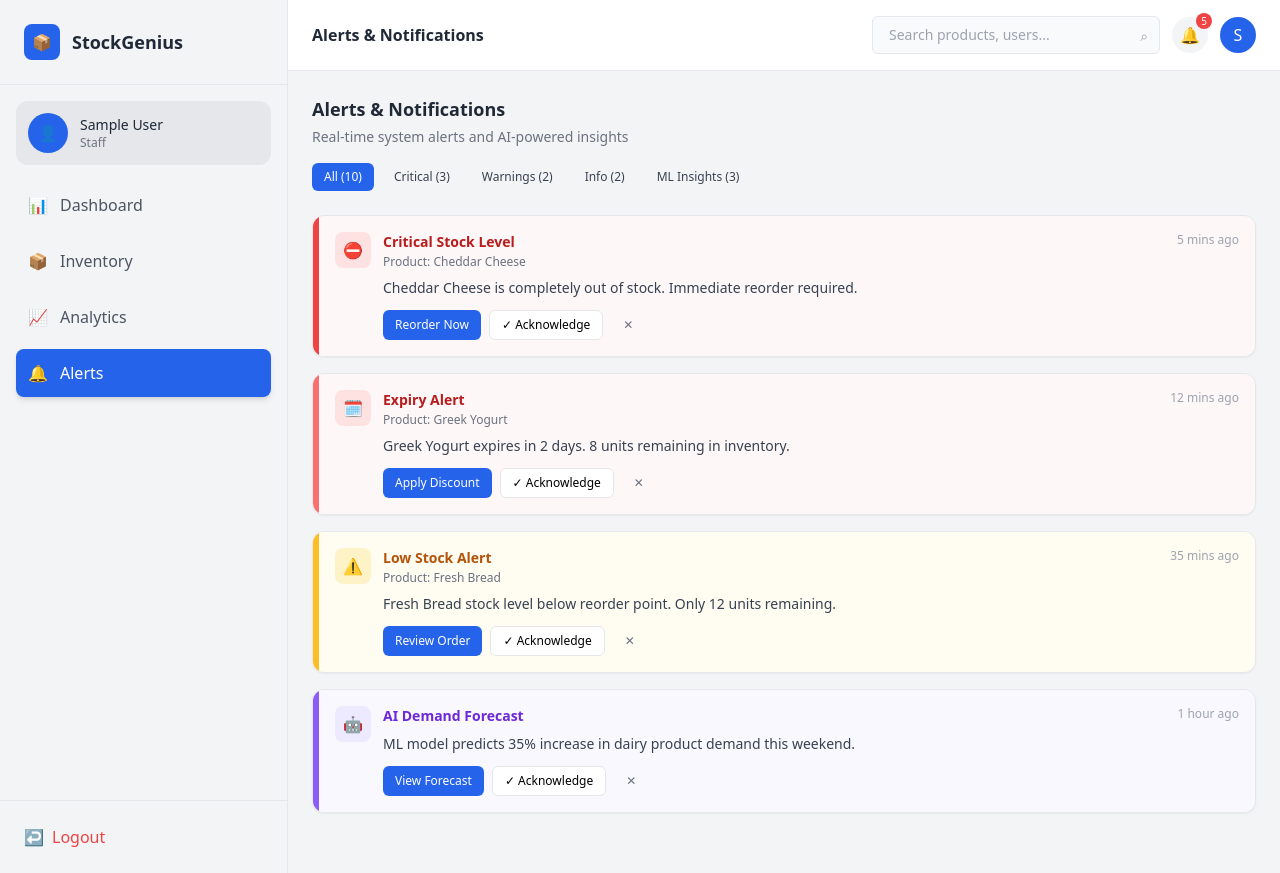
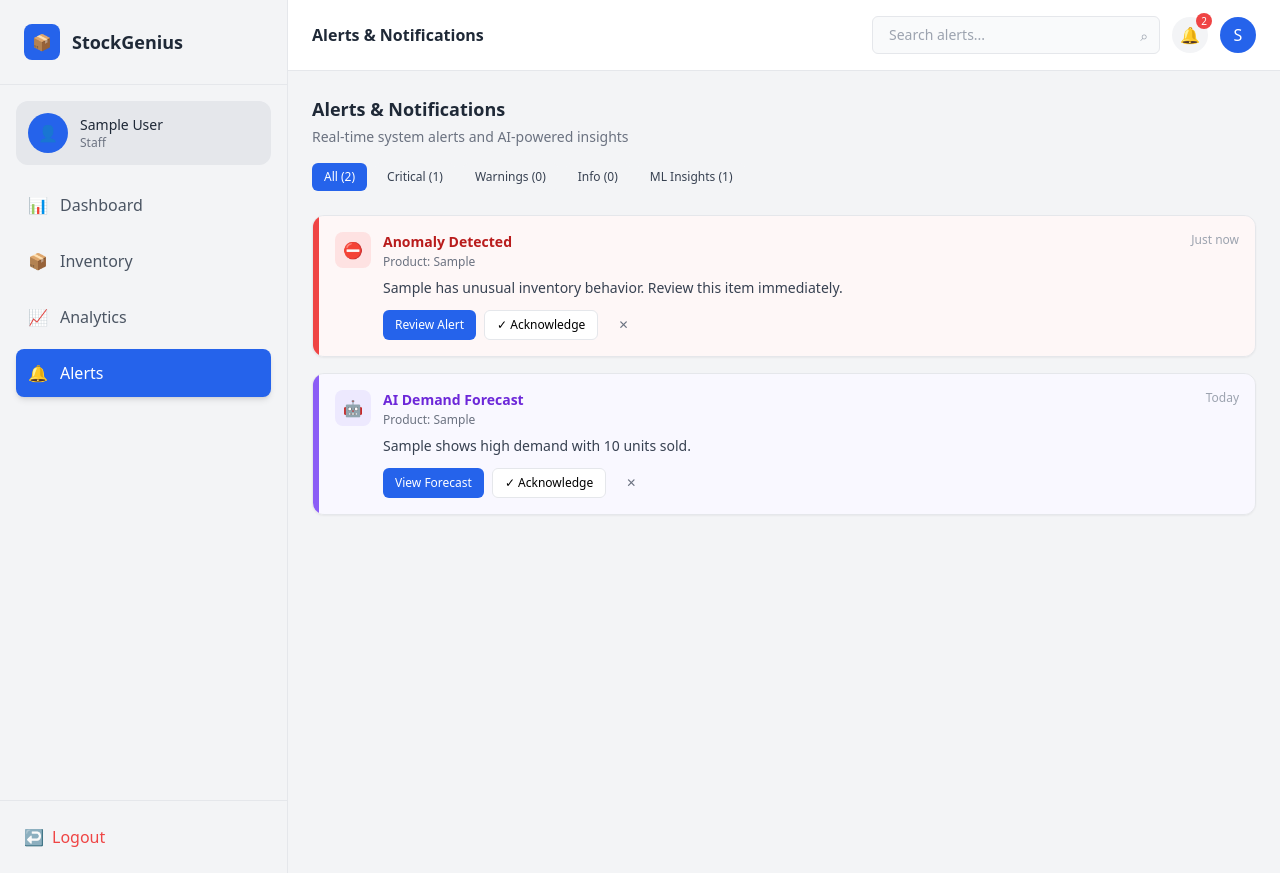
Before and after one commit to Nuraaaaaaa/StockGenius, a Flask app: page /alerts in a window 1280 px wide. Run offline with Flask 3, Linux system fonts and the light colour scheme; the visitor is signed in with stand-in values (Sample User, id 1); tables that the repository leaves empty or names only in its code hold one stand-in row (values such as "Sample post"); some libraries are stand-ins or nearby versions.

Commit message:
alert page connected with database

```diff
--- a/Product/app.py
+++ b/Product/app.py
@@ -116,8 +116,152 @@ def inventory():
         db.close_connection(conn)
 
 @app.route("/alerts")
+@login_required
 def alerts():
-    return render_template("alert.html", active_page="alerts")
+    conn = db.open_connection()
+    try:
+        # Critical alerts: anomaly + very low stock
+        critical_rows = db.run_query(conn, """
+            SELECT
+                sub_category,
+                stock_level,
+                reorder_point,
+                days_to_expiry,
+                quantity,
+                sales,
+                profit,
+                is_anomaly,
+                low_stock,
+                near_expiry
+            FROM ml_inventory
+            WHERE is_anomaly = 1
+               OR (low_stock = 1 AND stock_level <= reorder_point * 0.5)
+               OR (near_expiry = 1 AND days_to_expiry <= 7)
+            ORDER BY is_anomaly DESC, days_to_expiry ASC, stock_level ASC
+            LIMIT 5
+        """)
+
+        # Warning alerts: low stock or near expiry
+        warning_rows = db.run_query(conn, """
+            SELECT
+                sub_category,
+                stock_level,
+                reorder_point,
+                days_to_expiry,
+                quantity,
+                sales,
+                profit,
+                is_anomaly,
+                low_stock,
+                near_expiry
+            FROM ml_inventory
+            WHERE (low_stock = 1 OR near_expiry = 1)
+              AND is_anomaly = 0
+            ORDER BY near_expiry DESC, low_stock DESC, stock_level ASC
+            LIMIT 5
+        """)
+
+        # ML insights: top demand products
+        ml_rows = db.run_query(conn, """
+            SELECT
+                sub_category,
+                SUM(quantity) AS total_quantity,
+                ROUND(SUM(sales), 2) AS total_sales,
+                ROUND(AVG(profit_margin), 2) AS avg_margin
+            FROM ml_inventory
+            GROUP BY sub_category
+            ORDER BY total_quantity DESC
+            LIMIT 3
+        """)
+
+        alerts_data = []
+
+        # Critical cards
+        for row in critical_rows:
+            if row["is_anomaly"] == 1:
+                alerts_data.append({
+                    "type": "critical",
+                    "icon": "⛔",
+                    "title": "Anomaly Detected",
+                    "subtitle": f"Product: {row['sub_category']}",
+                    "message": f"{row['sub_category']} has unusual inventory behavior. Review this item immediately.",
+                    "action": "Review Alert",
+                    "time": "Just now"
+                })
+            elif row["near_expiry"] == 1 and row["days_to_expiry"] is not None and row["days_to_expiry"] <= 7:
+                alerts_data.append({
+                    "type": "critical",
+                    "icon": "🗓️",
+                    "title": "Expiry Alert",
+                    "subtitle": f"Product: {row['sub_category']}",
+                    "message": f"{row['sub_category']} expires in {int(row['days_to_expiry'])} days.",
+                    "action": "Apply Discount",
+                    "time": "Recently"
+                })
+            elif row["low_stock"] == 1:
+                alerts_data.append({
+                    "type": "critical",
+                    "icon": "📦",
+                    "title": "Critical Stock Level",
+                    "subtitle": f"Product: {row['sub_category']}",
+                    "message": f"{row['sub_category']} stock is critically low ({int(row['stock_level'])} left). Immediate reorder required.",
+                    "action": "Reorder Now",
+                    "time": "Recently"
+                })
+
+        # Warning cards
+        for row in warning_rows:
+            if row["near_expiry"] == 1 and row["days_to_expiry"] is not None:
+                alerts_data.append({
+                    "type": "warning",
+                    "icon": "⚠️",
+                    "title": "Near Expiry Warning",
+                    "subtitle": f"Product: {row['sub_category']}",
+                    "message": f"{row['sub_category']} will expire in {int(row['days_to_expiry'])} days.",
+                    "action": "Review Item",
+                    "time": "Recently"
+                })
+            elif row["low_stock"] == 1:
+                alerts_data.append({
+                    "type": "warning",
+                    "icon": "⚠️",
+                    "title": "Low Stock Alert",
+                    "subtitle": f"Product: {row['sub_category']}",
+                    "message": f"{row['sub_category']} is below reorder point. Only {int(row['stock_level'])} units remaining.",
+                    "action": "Review Order",
+                    "time": "Recently"
+                })
+
+        # ML insight cards
+        for row in ml_rows:
+            alerts_data.append({
+                "type": "ml",
+                "icon": "🤖",
+                "title": "AI Demand Forecast",
+                "subtitle": f"Product: {row['sub_category']}",
+                "message": f"{row['sub_category']} shows high demand with {int(row['total_quantity'])} units sold.",
+                "action": "View Forecast",
+                "time": "Today"
+            })
+
+        # counts for tabs
+        counts = {
+            "all": len(alerts_data),
+            "critical": len([a for a in alerts_data if a["type"] == "critical"]),
+            "warning": len([a for a in alerts_data if a["type"] == "warning"]),
+            "info": len([a for a in alerts_data if a["type"] == "info"]),
+            "ml": len([a for a in alerts_data if a["type"] == "ml"]),
+        }
+
+        return render_template(
+            "alert.html",
+            active_page="alerts",
+            alerts_data=alerts_data,
+            counts=counts
+        )
+
+    finally:
+        db.close_connection(conn)
 
 @app.route("/analytics")
 @login_required
--- a/Product/templates/alert.html
+++ b/Product/templates/alert.html
@@ -5,13 +5,16 @@
     <meta name="viewport" content="width=device-width, initial-scale=1.0" />
     <title>Alerts & Notifications</title>
     <script src="https://cdn.tailwindcss.com"></script>
+    <link
+      rel="stylesheet"
+      href="{{ url_for('static', filename='css/alerts.css') }}"
+    />
   </head>
 
   <body class="bg-gray-100">
     <div class="flex h-screen">
-      <!-- SIDEBAR -->
       {% include "sidebar.html" %}
-      <!-- MAIN -->
+
       <main class="flex-1 overflow-y-auto">
         <!-- TOP BAR -->
         <div
@@ -22,8 +25,9 @@
           <div class="flex items-center gap-3">
             <div class="relative">
               <input
+                id="alertSearch"
                 class="w-72 border rounded-md px-4 py-2 text-sm bg-gray-50"
-                placeholder="Search products, users..."
+                placeholder="Search alerts..."
               />
               <span class="absolute right-3 top-2.5 text-gray-400 text-sm"
                 >⌕</span
@@ -35,15 +39,17 @@
             >
               🔔
               <span
-                class="absolute -top-1 -right-1 w-4 h-4 bg-red-500 text-white text-[10px] rounded-full flex items-center justify-center"
-                >5</span
+                class="absolute -top-1 -right-1 min-w-[16px] h-4 px-1 bg-red-500 text-white text-[10px] rounded-full flex items-center justify-center"
               >
+                {{ counts.all }}
+              </span>
             </button>
 
             <div
               class="w-9 h-9 rounded-full bg-blue-600 text-white flex items-center justify-center font-medium"
             >
-              S
+              {{ session.get('user_name', 'S')[0] if session.get('user_name')
+              else 'S' }}
             </div>
           </div>
         </div>
@@ -63,236 +69,121 @@
               data-filter="all"
               class="tab-btn px-3 py-1.5 rounded-md text-xs bg-blue-600 text-white"
             >
-              All (10)
+              All ({{ counts.all }})
             </button>
             <button
               data-filter="critical"
               class="tab-btn px-3 py-1.5 rounded-md text-xs bg-gray-100 text-gray-700 hover:bg-gray-200"
             >
-              Critical (3)
+              Critical ({{ counts.critical }})
             </button>
             <button
               data-filter="warning"
               class="tab-btn px-3 py-1.5 rounded-md text-xs bg-gray-100 text-gray-700 hover:bg-gray-200"
             >
-              Warnings (2)
+              Warnings ({{ counts.warning }})
             </button>
             <button
               data-filter="info"
               class="tab-btn px-3 py-1.5 rounded-md text-xs bg-gray-100 text-gray-700 hover:bg-gray-200"
             >
-              Info (2)
+              Info ({{ counts.info }})
             </button>
             <button
               data-filter="ml"
               class="tab-btn px-3 py-1.5 rounded-md text-xs bg-gray-100 text-gray-700 hover:bg-gray-200"
             >
-              ML Insights (3)
+              ML Insights ({{ counts.ml }})
             </button>
           </div>
 
           <!-- Alerts List -->
           <div class="mt-6 space-y-4" id="alertsList">
-            <!-- Critical -->
+            {% for alert in alerts_data %}
             <div
               class="alert-card bg-white rounded-xl border shadow-sm overflow-hidden"
-              data-type="critical"
+              data-type="{{ alert.type }}"
+              data-search="{{ (alert.title ~ ' ' ~ alert.subtitle ~ ' ' ~ alert.message)|lower }}"
             >
               <div class="flex">
-                <div class="w-1.5 bg-red-500"></div>
-                <div class="p-4 flex-1 bg-red-50/60">
-                  <div class="flex justify-between items-start">
+                <div
+                  class="w-1.5 {% if alert.type == 'critical' %}bg-red-500 {% elif alert.type == 'warning' %}bg-amber-400 {% elif alert.type == 'ml' %}bg-violet-500 {% else %}bg-blue-400{% endif %}"
+                ></div>
+
+                <div
+                  class="p-4 flex-1 {% if alert.type == 'critical' %}bg-red-50/60 {% elif alert.type == 'warning' %}bg-amber-50/70 {% elif alert.type == 'ml' %}bg-violet-50/60 {% else %}bg-blue-50/60{% endif %}"
+                >
+                  <div class="flex justify-between items-start gap-4">
                     <div class="flex items-start gap-3">
                       <div
-                        class="w-9 h-9 rounded-lg bg-red-100 text-red-600 flex items-center justify-center"
+                        class="w-9 h-9 rounded-lg flex items-center justify-center text-base {% if alert.type == 'critical' %}bg-red-100 text-red-600 {% elif alert.type == 'warning' %}bg-amber-100 text-amber-700 {% elif alert.type == 'ml' %}bg-violet-100 text-violet-700 {% else %}bg-blue-100 text-blue-700{% endif %}"
                       >
-                        ⛔
+                        {{ alert.icon }}
                       </div>
+
                       <div>
-                        <h3 class="font-semibold text-sm text-red-700">
-                          Critical Stock Level
+                        <h3
+                          class="font-semibold text-sm {% if alert.type == 'critical' %}text-red-700 {% elif alert.type == 'warning' %}text-amber-700 {% elif alert.type == 'ml' %}text-violet-700 {% else %}text-blue-700{% endif %}"
+                        >
+                          {{ alert.title }}
                         </h3>
+
+                        {% if alert.subtitle %}
                         <p class="text-xs text-gray-500 mt-0.5">
-                          Product: Cheddar Cheese
+                          {{ alert.subtitle }}
                         </p>
+                        {% endif %}
+
                         <p class="text-sm text-gray-700 mt-2">
-                          Cheddar Cheese is completely out of stock. Immediate
-                          reorder required.
+                          {{ alert.message }}
                         </p>
-                        <div class="mt-3 flex gap-2">
+
+                        <div class="mt-3 flex flex-wrap gap-2">
                           <button
-                            class="px-3 py-1.5 text-xs rounded-md bg-blue-600 text-white"
+                            type="button"
+                            class="action-btn px-3 py-1.5 text-xs rounded-md bg-blue-600 text-white"
                           >
-                            Reorder Now
+                            {{ alert.action }}
                           </button>
+
                           <button
-                            class="ack-btn px-3 py-1.5 text-xs rounded-md bg-white border"
+                            type="button"
+                            class="ack-btn px-3 py-1.5 text-xs rounded-md bg-white border border-gray-200"
                           >
                             ✓ Acknowledge
                           </button>
+
                           <button
-                            class="px-3 py-1.5 text-xs rounded-md text-gray-500 hover:bg-white/70"
+                            type="button"
+                            class="close-btn px-3 py-1.5 text-xs rounded-md text-gray-500 hover:bg-white/70"
                           >
                             ✕
                           </button>
                         </div>
                       </div>
                     </div>
-                    <span class="text-xs text-gray-400">5 mins ago</span>
+
+                    <span class="text-xs text-gray-400 whitespace-nowrap">
+                      {{ alert.time }}
+                    </span>
                   </div>
                 </div>
               </div>
             </div>
-
-            <!-- Expiry (Critical style in screenshot is red-tint) -->
+            {% endfor %} {% if not alerts_data %}
             <div
-              class="alert-card bg-white rounded-xl border shadow-sm overflow-hidden"
-              data-type="critical"
+              class="bg-white rounded-xl border shadow-sm p-8 text-center text-gray-500"
             >
-              <div class="flex">
-                <div class="w-1.5 bg-red-400"></div>
-                <div class="p-4 flex-1 bg-red-50/60">
-                  <div class="flex justify-between items-start">
-                    <div class="flex items-start gap-3">
-                      <div
-                        class="w-9 h-9 rounded-lg bg-red-100 text-red-600 flex items-center justify-center"
-                      >
-                        🗓️
+              No alerts found.
             </div>
-                      <div>
-                        <h3 class="font-semibold text-sm text-red-700">
-                          Expiry Alert
-                        </h3>
-                        <p class="text-xs text-gray-500 mt-0.5">
-                          Product: Greek Yogurt
-                        </p>
-                        <p class="text-sm text-gray-700 mt-2">
-                          Greek Yogurt expires in 2 days. 8 units remaining in
-                          inventory.
-                        </p>
-                        <div class="mt-3 flex gap-2">
-                          <button
-                            class="px-3 py-1.5 text-xs rounded-md bg-blue-600 text-white"
-                          >
-                            Apply Discount
-                          </button>
-                          <button
-                            class="ack-btn px-3 py-1.5 text-xs rounded-md bg-white border"
-                          >
-                            ✓ Acknowledge
-                          </button>
-                          <button
-                            class="px-3 py-1.5 text-xs rounded-md text-gray-500 hover:bg-white/70"
-                          >
-                            ✕
-                          </button>
-                        </div>
-                      </div>
-                    </div>
-                    <span class="text-xs text-gray-400">12 mins ago</span>
-                  </div>
-                </div>
-              </div>
+            {% endif %}
           </div>
 
-            <!-- Warning -->
           <div
-              class="alert-card bg-white rounded-xl border shadow-sm overflow-hidden"
-              data-type="warning"
+            id="noResults"
+            class="hidden bg-white rounded-xl border shadow-sm p-8 text-center text-gray-500 mt-4"
           >
-              <div class="flex">
-                <div class="w-1.5 bg-amber-400"></div>
-                <div class="p-4 flex-1 bg-amber-50/70">
-                  <div class="flex justify-between items-start">
-                    <div class="flex items-start gap-3">
-                      <div
-                        class="w-9 h-9 rounded-lg bg-amber-100 text-amber-700 flex items-center justify-center"
-                      >
-                        ⚠️
-                      </div>
-                      <div>
-                        <h3 class="font-semibold text-sm text-amber-700">
-                          Low Stock Alert
-                        </h3>
-                        <p class="text-xs text-gray-500 mt-0.5">
-                          Product: Fresh Bread
-                        </p>
-                        <p class="text-sm text-gray-700 mt-2">
-                          Fresh Bread stock level below reorder point. Only 12
-                          units remaining.
-                        </p>
-                        <div class="mt-3 flex gap-2">
-                          <button
-                            class="px-3 py-1.5 text-xs rounded-md bg-blue-600 text-white"
-                          >
-                            Review Order
-                          </button>
-                          <button
-                            class="ack-btn px-3 py-1.5 text-xs rounded-md bg-white border"
-                          >
-                            ✓ Acknowledge
-                          </button>
-                          <button
-                            class="px-3 py-1.5 text-xs rounded-md text-gray-500 hover:bg-white/70"
-                          >
-                            ✕
-                          </button>
-                        </div>
-                      </div>
-                    </div>
-                    <span class="text-xs text-gray-400">35 mins ago</span>
-                  </div>
-                </div>
-              </div>
-            </div>
-
-            <!-- ML Insight -->
-            <div
-              class="alert-card bg-white rounded-xl border shadow-sm overflow-hidden"
-              data-type="ml"
-            >
-              <div class="flex">
-                <div class="w-1.5 bg-violet-500"></div>
-                <div class="p-4 flex-1 bg-violet-50/60">
-                  <div class="flex justify-between items-start">
-                    <div class="flex items-start gap-3">
-                      <div
-                        class="w-9 h-9 rounded-lg bg-violet-100 text-violet-700 flex items-center justify-center"
-                      >
-                        🤖
-                      </div>
-                      <div>
-                        <h3 class="font-semibold text-sm text-violet-700">
-                          AI Demand Forecast
-                        </h3>
-                        <p class="text-sm text-gray-700 mt-2">
-                          ML model predicts 35% increase in dairy product demand
-                          this weekend.
-                        </p>
-                        <div class="mt-3 flex gap-2">
-                          <button
-                            class="px-3 py-1.5 text-xs rounded-md bg-blue-600 text-white"
-                          >
-                            View Forecast
-                          </button>
-                          <button
-                            class="ack-btn px-3 py-1.5 text-xs rounded-md bg-white border"
-                          >
-                            ✓ Acknowledge
-                          </button>
-                          <button
-                            class="px-3 py-1.5 text-xs rounded-md text-gray-500 hover:bg-white/70"
-                          >
-                            ✕
-                          </button>
-                        </div>
-                      </div>
-                    </div>
-                    <span class="text-xs text-gray-400">1 hour ago</span>
-                  </div>
-                </div>
-              </div>
-            </div>
+            No matching alerts found.
           </div>
         </div>
       </main>
```
Also changed, not shown: Product/static/css/alert.css (added, +33 -0 lines), Product/static/js/alert.js (+70 -27 lines). Lines whose indentation alone changed are shown as unchanged.
